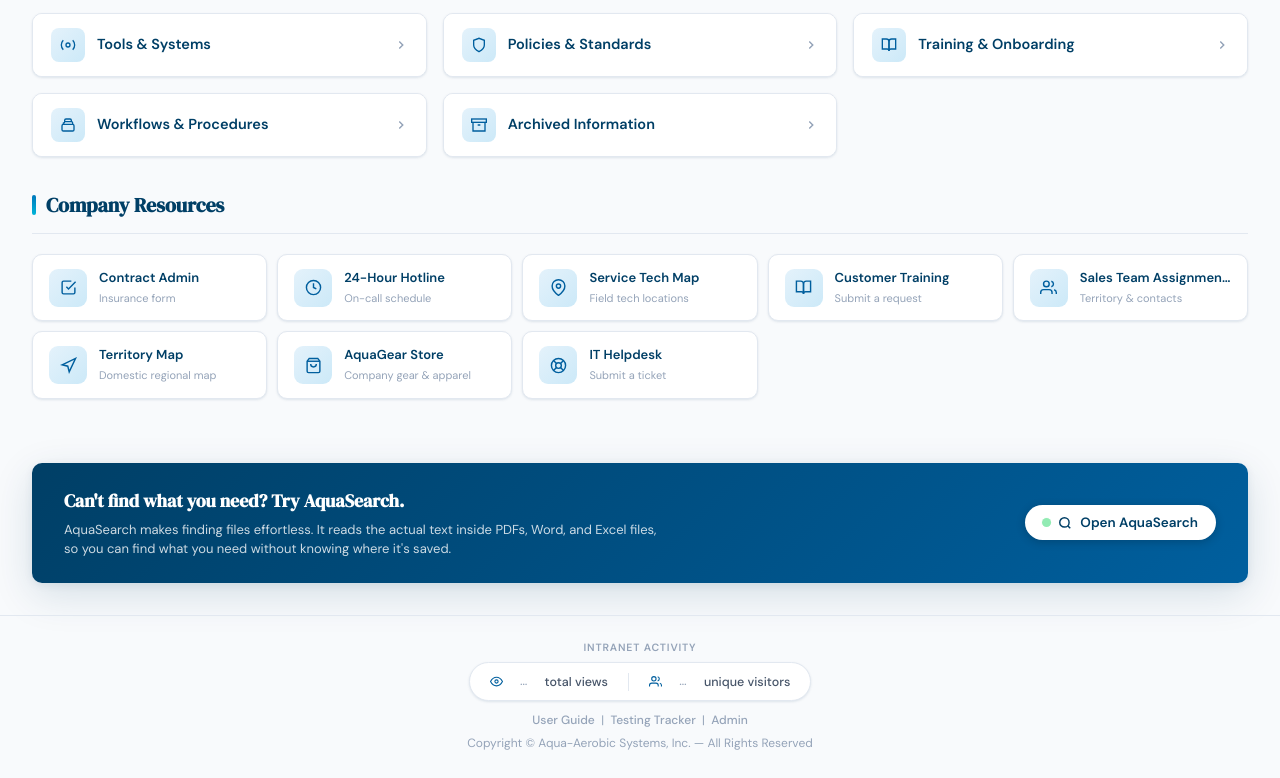
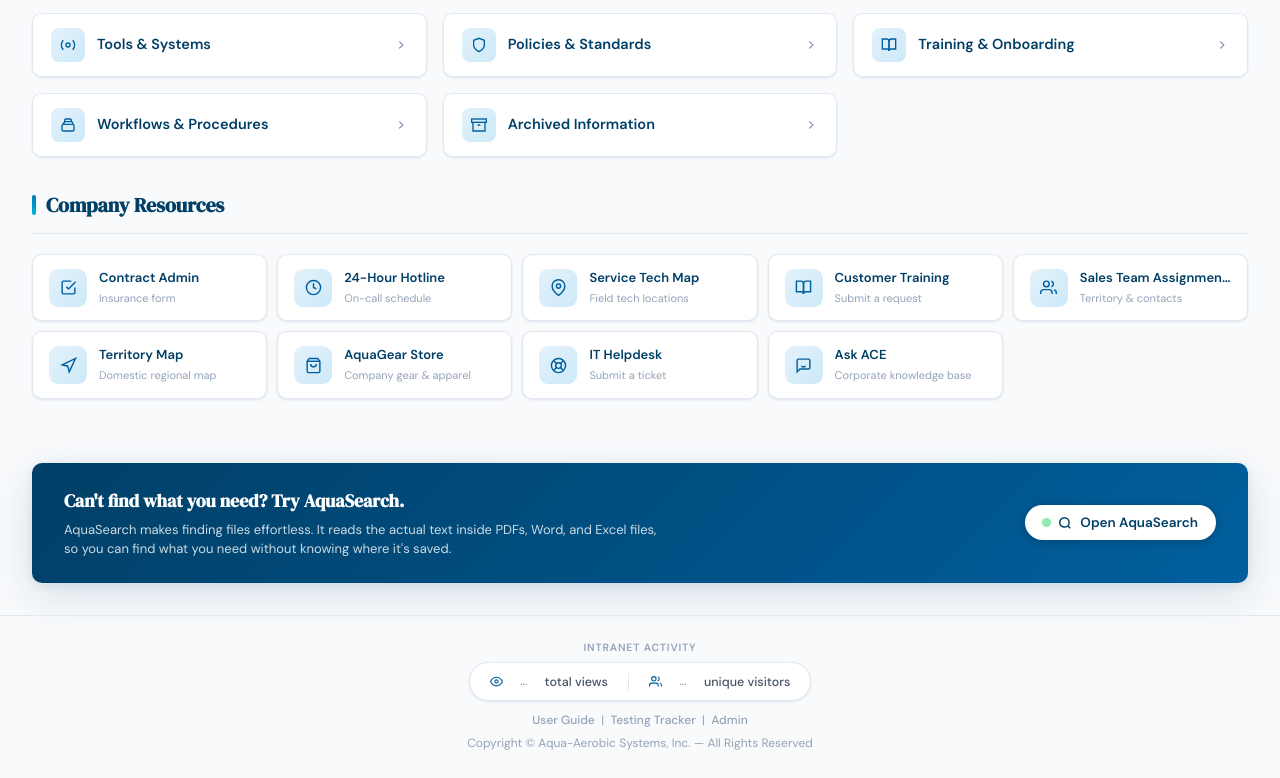
Before and after one commit to aquaaerobicsystem/aquaintranet, a plain HTML site: page indexdev.html in a window 1280 px wide. Shown: the part 885-1663 px from the top of the page. Drawn offline with Linux system fonts and the light colour scheme.

Commit message:
See Changelog.md

```diff
--- a/indexdev.html
+++ b/indexdev.html
@@ -1987,6 +1987,13 @@
           <span class="quick-link-name">IT Helpdesk</span>
           <span class="quick-link-desc">Submit a ticket</span>
         </span>
+      </a>
+      <a class="quick-link" href="http://www.aqua-aerobic.net:3000/ace/" target="_blank" title="Ask ACE">
+        <span class="quick-link-icon"><svg width="17" height="17" fill="none" viewBox="0 0 24 24" stroke="currentColor" stroke-width="2"><path d="M21 15a2 2 0 0 1-2 2H7l-4 4V5a2 2 0 0 1 2-2h14a2 2 0 0 1 2 2z"></path><line x1="9" y1="9" x2="9.01" y2="9"></line><line x1="15" y1="9" x2="15.01" y2="9"></line><path d="M9 13c1.5 1 4.5 1 6 0"></path></svg></span>
+        <span class="quick-link-text">
+          <span class="quick-link-name">Ask ACE</span>
+          <span class="quick-link-desc">Corporate knowledge base</span>
+        </span>
       </a></div>
   </div><!-- end page-body -->
   <!-- AQUASEARCH CALLOUT -->
```
Also changed, not shown: Changelog.md.
